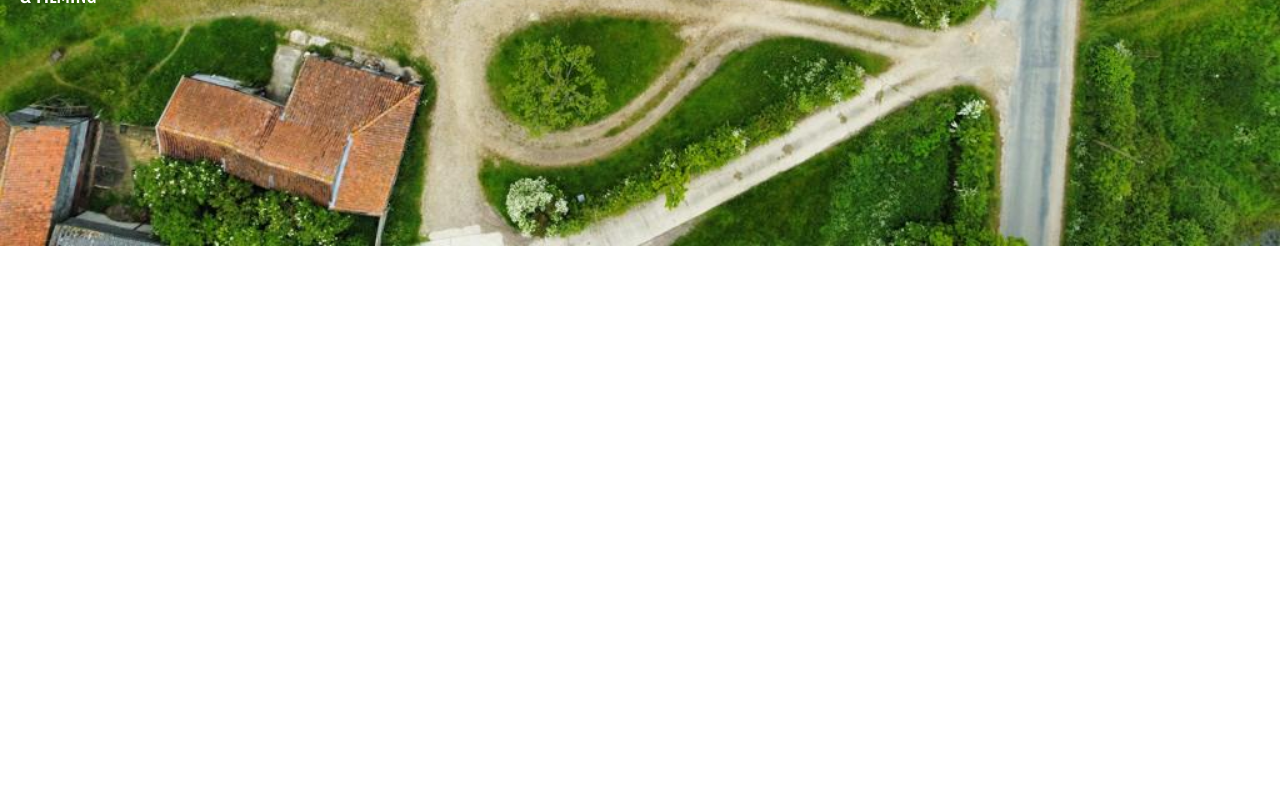
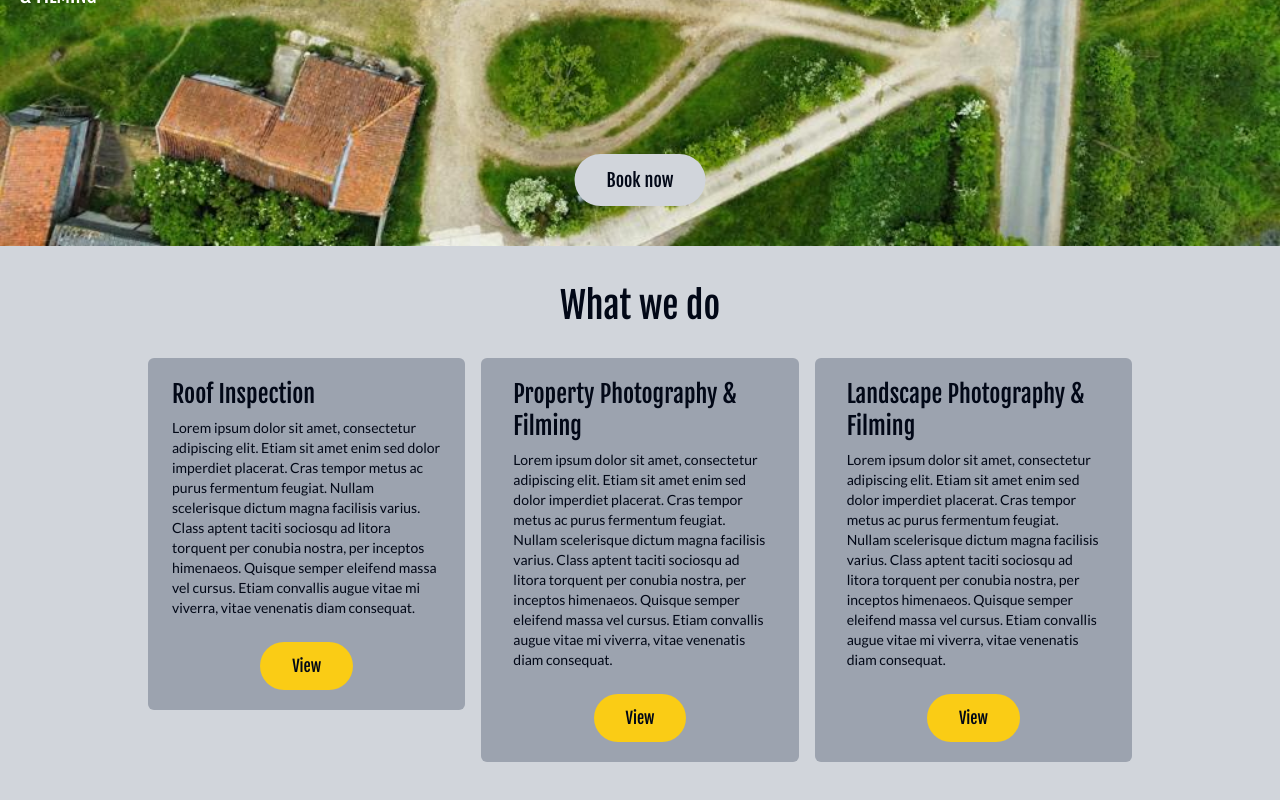
Before and after one commit to NickGolitsyn/snapshot-drones, a Next.js app: page / in a window 1280 px wide. Shown: the part 586-1386 px from the top of the page. Before the commit the page ends 832 px from the top, so only its background shows below. Built offline with nearby package versions, Linux system fonts and the light colour scheme.

Commit message:
booking button, what we do, lato font added

```diff
--- a/app/page.tsx
+++ b/app/page.tsx
@@ -1,7 +1,10 @@
 import Image from "next/image";
 import mainBg from "@/public/mainbg.jpg";
-import { Fjalla_One } from "next/font/google";
-
+import { Fjalla_One, Lato } from "next/font/google";
+const lato = Lato({
+  subsets: ["latin"],
+  weight: ["100", "300", "400", "700", "900"],
+});
 const fjalla = Fjalla_One({ subsets: ["latin"], weight: "400" });
 
 export default function Home() {
@@ -31,6 +34,9 @@ export default function Home() {
             <br />& Filming
           </h2>
         </div>
+        <button className="absolute bottom-10 left-1/2 -translate-x-1/2 rounded-full bg-gray-300 px-8 py-3 text-lg transition-all hover:bg-white">
+          Book now
+        </button>
         <Image
           aria-hidden="true"
           className="w-full"
@@ -38,6 +44,71 @@ export default function Home() {
           alt="backgroundimage"
         />
       </div>
+      <div className="min-h-screen bg-gray-300 pt-10">
+        <h1 className="text-center text-4xl">What we do</h1>
+        <div className="mx-auto mt-8 grid max-w-screen-lg grid-cols-1 gap-4 px-5 sm:grid-cols-3">
+          <div className="h-fit rounded-md bg-gray-400 px-6 py-5">
+            <h2 className="text-2xl">Roof Inspection</h2>
+            <p className={`mt-2 text-sm ${lato.className}`}>
+              Lorem ipsum dolor sit amet, consectetur adipiscing elit. Etiam sit
+              amet enim sed dolor imperdiet placerat. Cras tempor metus ac purus
+              fermentum feugiat. Nullam scelerisque dictum magna facilisis
+              varius. Class aptent taciti sociosqu ad litora torquent per
+              conubia nostra, per inceptos himenaeos. Quisque semper eleifend
+              massa vel cursus. Etiam convallis augue vitae mi viverra, vitae
+              venenatis diam consequat.
+            </p>
+            <div className="mt-6 flex justify-center">
+              <a
+                href="#"
+                className="rounded-full bg-yellow-400 px-8 py-3 transition-all hover:bg-yellow-300"
+              >
+                View
+              </a>
+            </div>
+          </div>
+          <div className="h-fit rounded-md bg-gray-400 px-8 py-5">
+            <h2 className="text-2xl">Property Photography & Filming</h2>
+            <p className={`mt-2 text-sm ${lato.className}`}>
+              Lorem ipsum dolor sit amet, consectetur adipiscing elit. Etiam sit
+              amet enim sed dolor imperdiet placerat. Cras tempor metus ac purus
+              fermentum feugiat. Nullam scelerisque dictum magna facilisis
+              varius. Class aptent taciti sociosqu ad litora torquent per
+              conubia nostra, per inceptos himenaeos. Quisque semper eleifend
+              massa vel cursus. Etiam convallis augue vitae mi viverra, vitae
+              venenatis diam consequat.
+            </p>
+            <div className="mt-6 flex justify-center">
+              <a
+                href="#"
+                className="rounded-full bg-yellow-400 px-8 py-3 transition-all hover:bg-yellow-300"
+              >
+                View
+              </a>
+            </div>
+          </div>
+          <div className="h-fit rounded-md bg-gray-400 px-8 py-5">
+            <h2 className="text-2xl">Landscape Photography & Filming</h2>
+            <p className={`mt-2 text-sm ${lato.className}`}>
+              Lorem ipsum dolor sit amet, consectetur adipiscing elit. Etiam sit
+              amet enim sed dolor imperdiet placerat. Cras tempor metus ac purus
+              fermentum feugiat. Nullam scelerisque dictum magna facilisis
+              varius. Class aptent taciti sociosqu ad litora torquent per
+              conubia nostra, per inceptos himenaeos. Quisque semper eleifend
+              massa vel cursus. Etiam convallis augue vitae mi viverra, vitae
+              venenatis diam consequat.
+            </p>
+            <div className="mt-6 flex justify-center">
+              <a
+                href="#"
+                className="rounded-full bg-yellow-400 px-8 py-3 transition-all hover:bg-yellow-300"
+              >
+                View
+              </a>
+            </div>
+          </div>
+        </div>
+      </div>
     </main>
   );
 }
```
